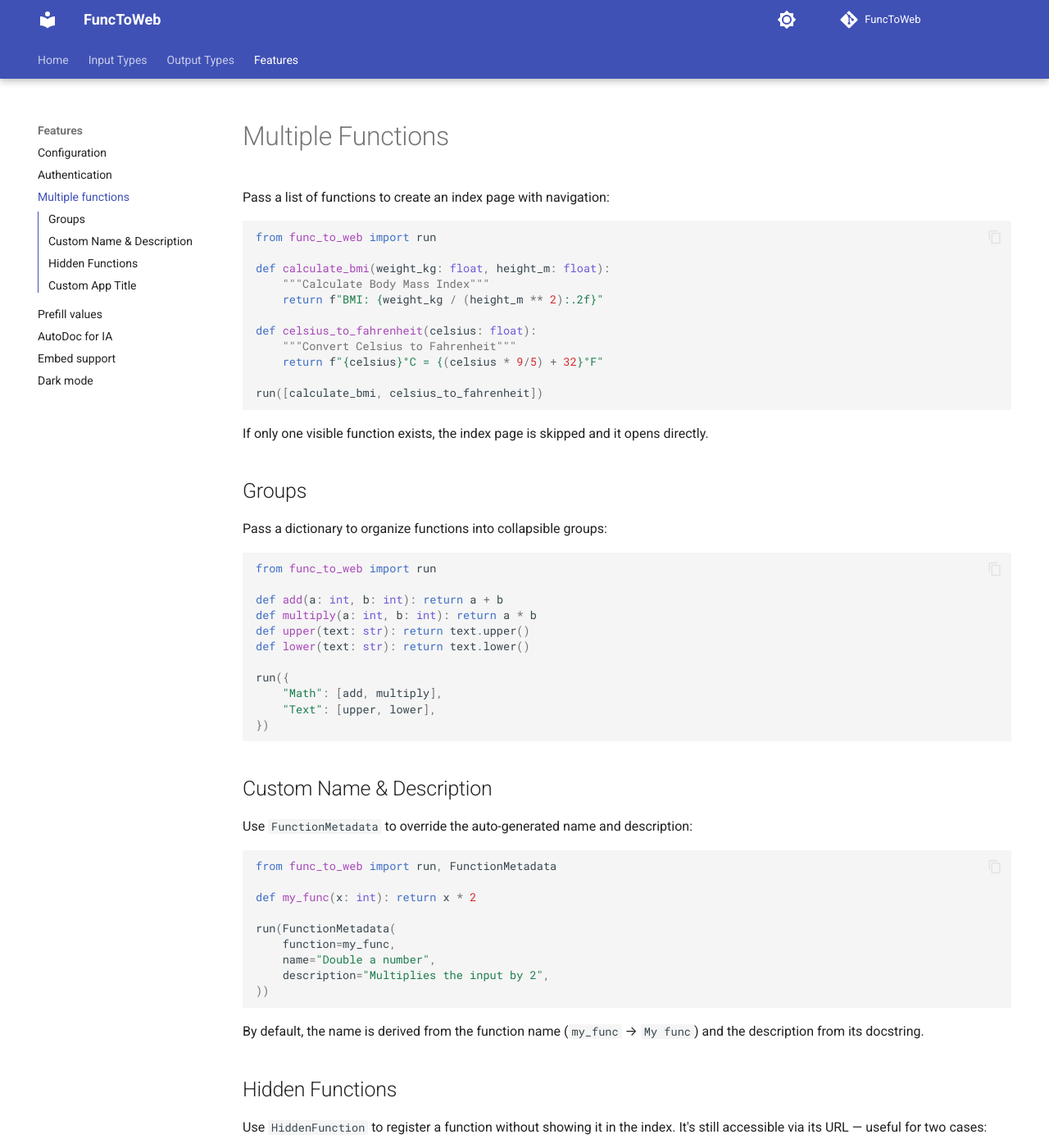
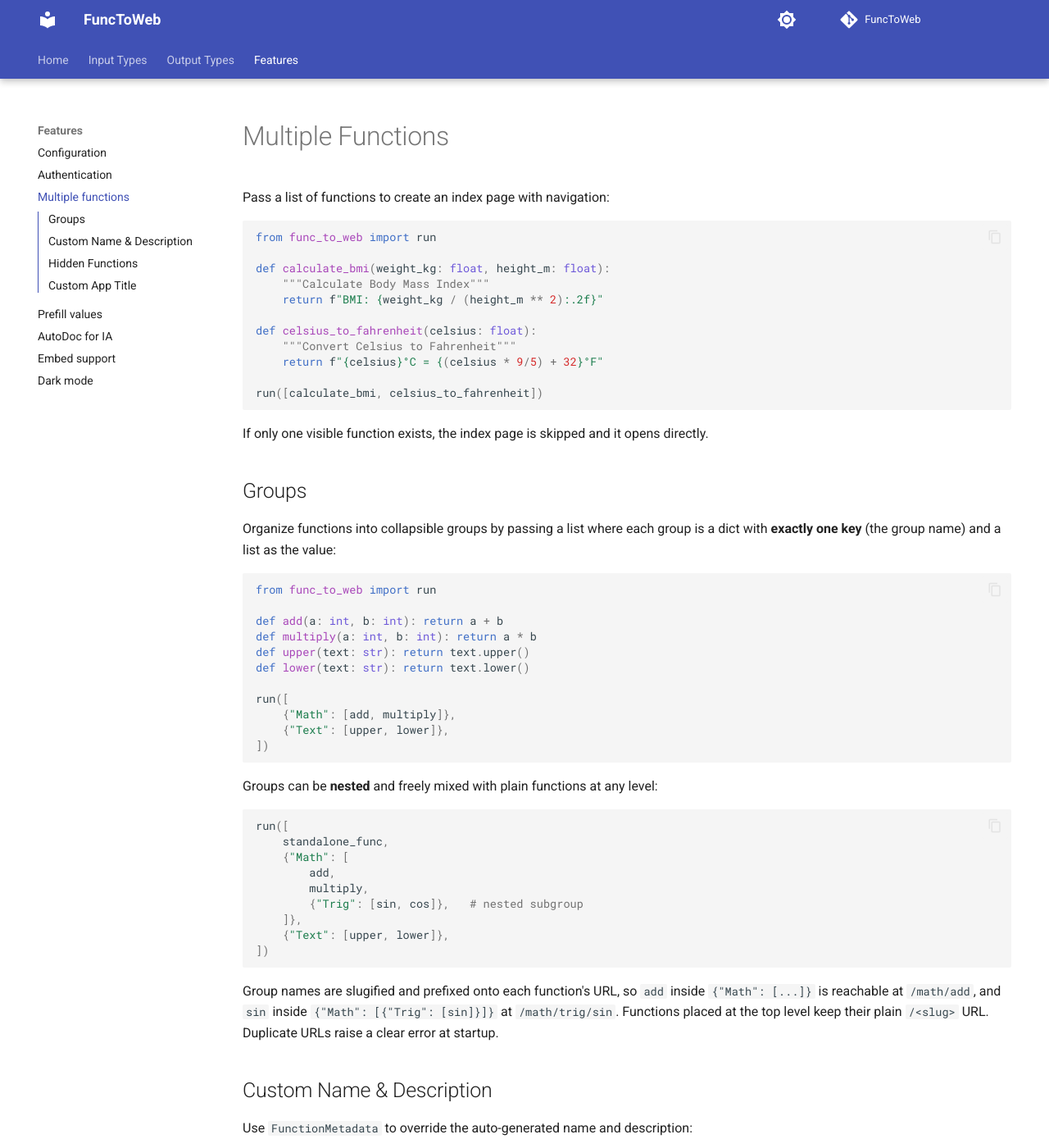
Before and after one commit to offerrall/FuncToWeb, an MkDocs documentation site: the page built from docs/multiple.md, in a window 1280 px wide and 1400 px high. Shown: the whole window at 82% size. Built offline with MkDocs 1.6.1 and Material for MkDocs 9.7.7, drawn with Linux system fonts in a browser that asks for light colours; comment, search, counter and statistics services are not loaded.

Commit message:
update documentation and examples for function grouping and nesting

````diff
--- a/docs/multiple.md
+++ b/docs/multiple.md
@@ -20,7 +20,9 @@ If only one visible function exists, the index page is skipped and it opens dire
 
 ## Groups
 
-Pass a dictionary to organize functions into collapsible groups:
+Organize functions into collapsible groups by passing a list where each
+group is a dict with **exactly one key** (the group name) and a list as the
+value:
 
 ```python
 from func_to_web import run
@@ -30,11 +32,31 @@ def multiply(a: int, b: int): return a * b
 def upper(text: str): return text.upper()
 def lower(text: str): return text.lower()
 
-run({
-    "Math": [add, multiply],
-    "Text": [upper, lower],
-})
+run([
+    {"Math": [add, multiply]},
+    {"Text": [upper, lower]},
+])
 ```
+
+Groups can be **nested** and freely mixed with plain functions at any level:
+
+```python
+run([
+    standalone_func,
+    {"Math": [
+        add,
+        multiply,
+        {"Trig": [sin, cos]},   # nested subgroup
+    ]},
+    {"Text": [upper, lower]},
+])
+```
+
+Group names are slugified and prefixed onto each function's URL, so
+`add` inside `{"Math": [...]}` is reachable at `/math/add`, and `sin`
+inside `{"Math": [{"Trig": [sin]}]}` at `/math/trig/sin`. Functions placed
+at the top level keep their plain `/<slug>` URL. Duplicate URLs raise a
+clear error at startup.
 
 ## Custom Name & Description
 
````
Also changed, not shown: 1 other file.
